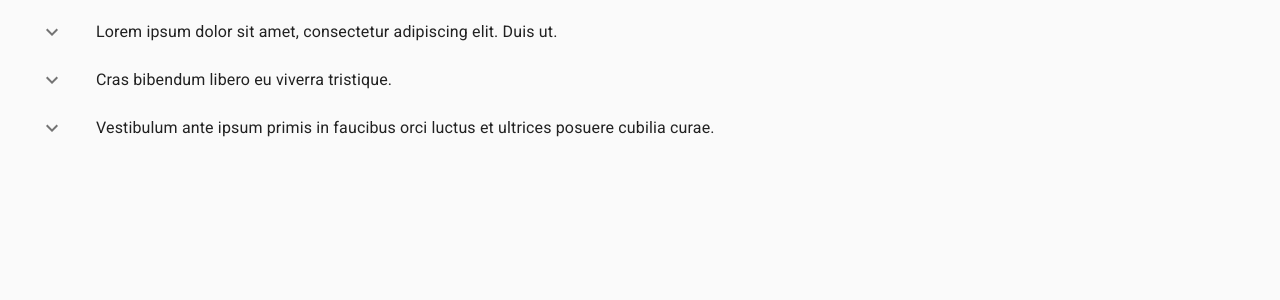
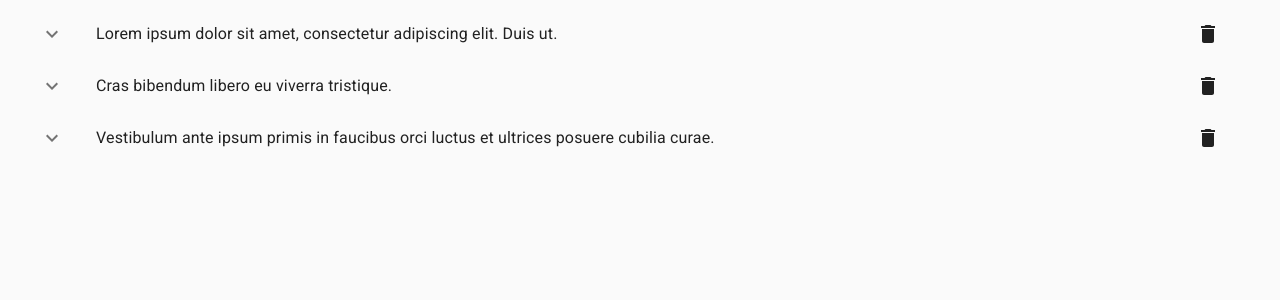
Before and after one commit to Kaidame-NA/QuickNote, a React (Create React App) app: page / in a window 1280 px wide. Shown: the top 300 px of the page. Built offline with nearby package versions, Linux system fonts and the light colour scheme.

Commit message:
Add ability to delete notes

```diff
--- a/src/App.js
+++ b/src/App.js
@@ -27,13 +27,21 @@ class App extends Component {
     };
   }
 
+  deleteNote = (note) => {
+    this.setState((state) => {
+      return {
+        notes: state.notes.filter((n) => n.id !== note.id),
+      };
+    });
+  };
+
   render() {
     const { notes } = this.state;
     return (
       <Container>
         <List>
           {notes.map((note, index) => {
-            return <Note note={note} key={index} />;
+            return <Note note={note} key={index} deleteNote={this.deleteNote} />;
           })}
         </List>
       </Container>
--- a/src/components/Note.js
+++ b/src/components/Note.js
@@ -1,6 +1,6 @@
 import React, {Component} from "react";
-import { Collapse, List, ListItem, ListItemText, ListItemIcon } from "@material-ui/core";
-import { ExpandLess, ExpandMore } from "@material-ui/icons";
+import { Collapse, List, ListItem, ListItemText, ListItemIcon, Button } from "@material-ui/core";
+import { ExpandLess, ExpandMore, Delete} from "@material-ui/icons";
 
 class Note extends Component {
     constructor(props) {
@@ -15,15 +15,20 @@ class Note extends Component {
     };
 
     render() {
-        const { note } = this.props;
+        const { note, deleteNote } = this.props;
         const { open } = this.state;
         return (
             <>
-                <ListItem onClick={this.handleClick}>
-                    <ListItemIcon>
+                <ListItem>
+                    <ListItemIcon onClick = {this.handleClick}>
                         {open ? <ExpandLess /> : <ExpandMore />}
                     </ListItemIcon>
                     <ListItemText primary={note.title} />
+                    <ListItemIcon>
+                        <Button onClick={() => deleteNote(note)}>
+                            <Delete />
+                        </Button>
+                    </ListItemIcon>
                 </ListItem>
                 <Collapse in={open} timeout="auto" unmountOnExit>
                     <List component="div" disablePadding>
```
